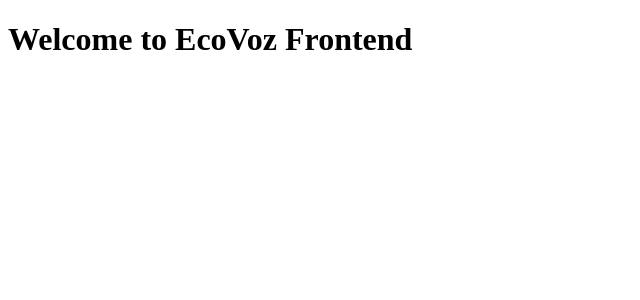
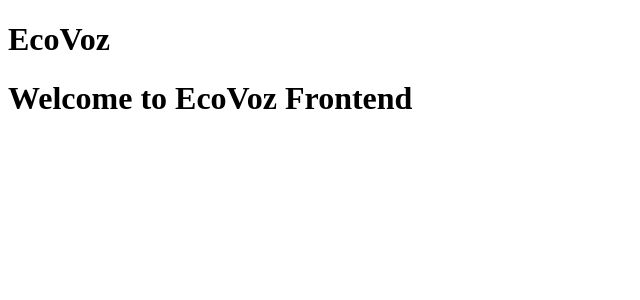
Before and after one commit to JrValerio/EcoVoz, a React (Vite) app in the folder frontend/: page / in a window 1280 px wide. Shown: the top 300 px of the page, without its empty margins (0-640 px from the left). Built offline with nearby package versions, Linux system fonts and the light colour scheme.

Commit message:
feat(ui): add Header component to main layout

```diff
--- a/frontend/src/App.tsx
+++ b/frontend/src/App.tsx
@@ -1,12 +1,16 @@
 import React from 'react'
 import { BrowserRouter as Router, Routes, Route } from 'react-router-dom'
+import Header from './components/Header'
 
 const App: React.FC = () => {
   return (
     <Router>
-      <Routes>
-        <Route path="/" element={<h1>Welcome to EcoVoz Frontend</h1>}/>
-      </Routes>
+      <div>
+        <Header />
+        <Routes>
+          <Route path="/" element={<h1>Welcome to EcoVoz Frontend</h1>} />
+        </Routes>
+      </div>
     </Router>
   )
 }
--- /dev/null
+++ b/frontend/src/components/Header.tsx
@@ -0,0 +1,11 @@
+import React from "react";
+
+const Header: React.FC = () => {
+  return (
+    <header>
+      <h1>EcoVoz</h1>
+    </header>
+  );
+};
+
+export default Header;
```
